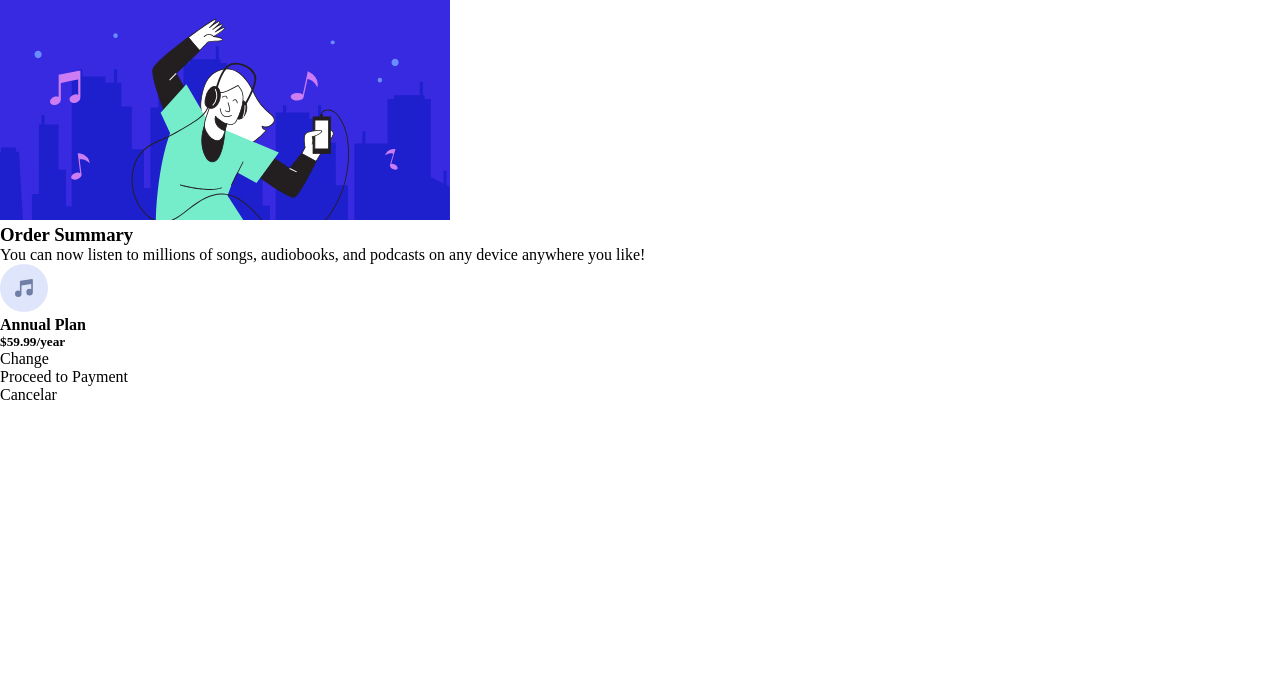
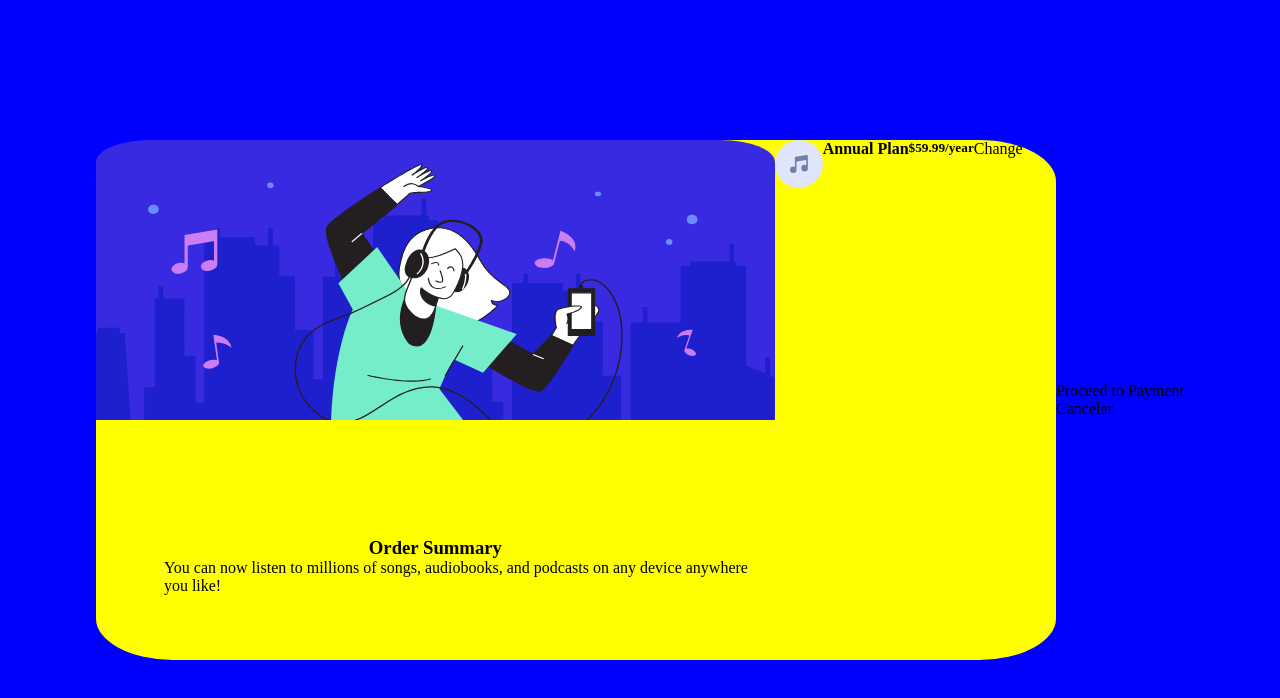
Before and after one commit to launasci/D6, a plain HTML site: page index.html in a window 1280 px wide. Drawn offline with Linux system fonts and the light colour scheme.

Commit message:
atualizações no container e na imagem ainda falta terminar outras caixas

```diff
--- a/index.html
+++ b/index.html
@@ -16,25 +16,28 @@
             alt=""
           />
         </div>
+        <div class="cabecalho">
           <h3>Order Summary</h3>
           <p>
             You can now listen to millions of songs, audiobooks, and podcasts on
             any device anywhere you like!
           </p>
+        </div>
         <div class="caixa-anual">
           <img
             src="./order-summary-component-main/images/icon-music.svg"
             alt=""
           />
-          <div class="plano-anual">
             <h4>Annual Plan</h4>
             <h5>$59.99/year</h5>
             <div class="change">Change</div>
           </div>
         </div>
+        <div class="opcoes">
           <div class="pagamento">Proceed to Payment</div>
           <div class="cancela">Cancelar</div>
         </div>
       </div>
+    </div>
   </body>
 </html>
--- a/style.css
+++ b/style.css
@@ -1,3 +1,45 @@
 * {
   margin: 0%;
   padding: 0%;
+}
+
+.fundo {
+  display: flex;
+  background-color: blue;
+  height: 100vh;
+  align-items: center;
+  justify-content: center;
+}
+
+.container {
+  display: flex;
+  box-sizing: content-box;
+  background-color: yellow;
+  flex-wrap: wrap;
+  flex-direction: column;
+  width: 75%;
+  height: 65%;
+  border-radius: 8%;
+}
+
+.img-music > img {
+  width: 100%;
+  height: 125%;
+  border-radius: 8% 8% 0% 0%;
+}
+
+.cabecalho {
+  display: flex;
+  flex-direction: column;
+  align-items: center;
+  margin-bottom: 5%;
+  margin-top: 18%;
+}
+
+p{
+    margin-left: 10%;
+}
+
+.caixa-anual{
+    display: flex;
+}
```
Lines whose indentation alone changed are shown as unchanged.
